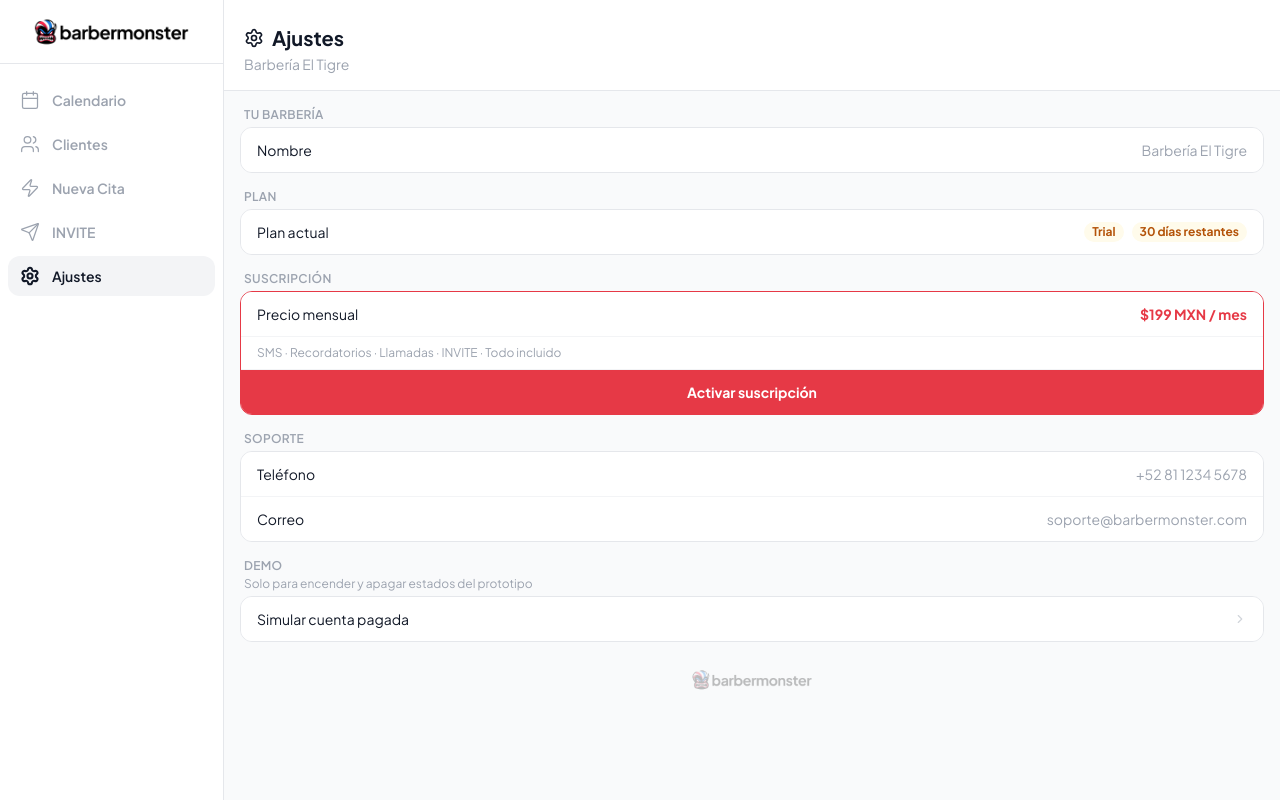
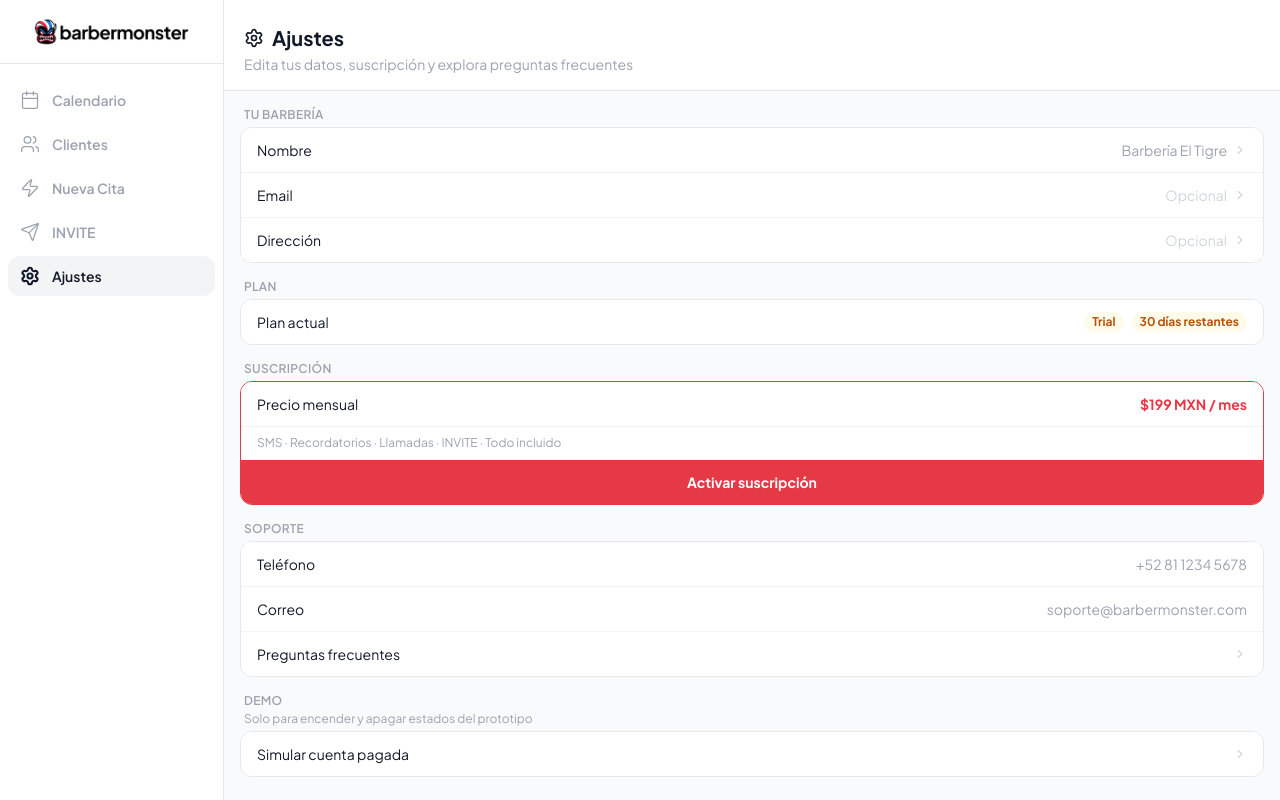
Before and after one commit to eugeniocez/bm-lite-prototype, a React (Vite) app: page /settings in a window 1280 px wide. Built offline with nearby package versions, Linux system fonts and the light colour scheme.

Commit message:
feat: Settings — nombre editable, email y dirección, próxima renovación, cancelar suscripción con confirmación, FAQ con 5 preguntas

```diff
--- a/src/App.jsx
+++ b/src/App.jsx
@@ -12,6 +12,7 @@ import TrialExpirando from './pages/TrialExpirando'
 import TrialDemo from './pages/TrialDemo'
 import QuickConfirm from './pages/QuickConfirm'
 import SettingsPage from './pages/Settings'
+import FAQPage from './pages/FAQ'
 
 function AppContent() {
   const location = useLocation()
@@ -63,6 +64,7 @@ function AppContent() {
               <Route path="/clientes" element={<Clientes />} />
               <Route path="/invite" element={<Invite />} />
               <Route path="/settings" element={<SettingsPage />} />
+              <Route path="/faq" element={<FAQPage />} />
             </Routes>
           </main>
 
--- /dev/null
+++ b/src/pages/FAQ.jsx
@@ -0,0 +1,52 @@
+import { ArrowLeft } from 'lucide-react'
+import { useNavigate } from 'react-router-dom'
+
+const FAQS = [
+  {
+    q: '¿Cómo funciona el recordatorio automático?',
+    a: 'El sistema envía un SMS 24 horas antes de la cita con una liga para que el cliente confirme, reagende o cancele. Si no hay respuesta, se hace una llamada automática 2 horas antes.'
+  },
+  {
+    q: '¿Qué pasa si mi cliente no confirma la cita?',
+    a: 'La cita pasa a estado "Sin confirmar" (amarillo en tu calendario). Tú decides si conservarla, liberarla o contactar al cliente directamente.'
+  },
+  {
+    q: '¿Puedo cancelar mi suscripción en cualquier momento?',
+    a: 'Sí, sin penalizaciones ni contratos. Al cancelar tu cuenta queda activa hasta el final del periodo pagado.'
+  },
+  {
+    q: '¿Se guardan mis clientes y citas si cancelo?',
+    a: 'Tus datos se conservan por 30 días después de cancelar. Si reactivas tu cuenta en ese período los recuperas completos.'
+  },
+  {
+    q: '¿Cuántos SMS incluye el plan?',
+    a: 'El plan incluye SMS ilimitados para confirmaciones, recordatorios, cancelaciones y campañas INVITE. Sin costo adicional por volumen.'
+  },
+]
+
+export default function FAQPage() {
+  const navigate = useNavigate()
+
+  return (
+    <div className="flex flex-col flex-1 bg-gray-50 dark:bg-gray-950 overflow-hidden">
+      <div className="px-5 pt-6 pb-4 border-b border-gray-200 dark:border-gray-800 bg-white dark:bg-gray-900 shrink-0">
+        <div className="flex items-center gap-3">
+          <button onClick={() => navigate(-1)} className="p-1 -ml-1 text-gray-400 hover:text-gray-900 dark:hover:text-white transition-colors">
+            <ArrowLeft size={20} />
+          </button>
+          <h1 className="text-xl font-bold text-gray-900 dark:text-white">Preguntas frecuentes</h1>
+        </div>
+        <p className="text-gray-400 dark:text-gray-500 text-sm mt-0.5 invisible">placeholder</p>
+      </div>
+
+      <div className="flex-1 overflow-y-auto px-4 py-4 pb-24 space-y-3">
+        {FAQS.map((faq, i) => (
+          <div key={i} className="bg-white dark:bg-gray-900 rounded-xl border border-gray-200 dark:border-gray-800 px-4 py-4">
+            <p className="text-sm font-semibold text-gray-900 dark:text-white mb-2">{faq.q}</p>
+            <p className="text-sm text-gray-500 dark:text-gray-400 leading-relaxed">{faq.a}</p>
+          </div>
+        ))}
+      </div>
+    </div>
+  )
+}
--- a/src/pages/Settings.jsx
+++ b/src/pages/Settings.jsx
@@ -1,6 +1,9 @@
-import { Settings, Shield, ChevronRight } from 'lucide-react'
+import { useState } from 'react'
+import { Settings, Shield, ChevronRight, Check } from 'lucide-react'
+import { useNavigate } from 'react-router-dom'
 import { useNegocioStore } from '../store/negocio'
 import PageHeader from '../components/shared/PageHeader'
+import { addDays, formatDate } from '../utils/helpers'
 
 const ACCENT = '#E63946'
 
@@ -38,6 +41,51 @@ function Row({ label, value, chevron, onPress, danger }) {
   )
 }
 
+function EditableRow({ label, value, placeholder, onSave }) {
+  const [editing, setEditing] = useState(false)
+  const [draft, setDraft] = useState(value)
+
+  const handleSave = () => {
+    onSave(draft)
+    setEditing(false)
+  }
+
+  if (editing) {
+    return (
+      <div className="flex items-center justify-between px-4 py-2.5 bg-white dark:bg-gray-900 gap-3">
+        <span className="text-sm text-gray-900 dark:text-white shrink-0">{label}</span>
+        <div className="flex items-center gap-2 flex-1 justify-end">
+          <input
+            autoFocus
+            value={draft}
+            onChange={e => setDraft(e.target.value)}
+            placeholder={placeholder}
+            className="text-sm text-right bg-transparent text-gray-900 dark:text-white placeholder-gray-300 focus:outline-none flex-1 min-w-0"
+          />
+          <button onClick={handleSave} className="w-6 h-6 bg-gray-900 dark:bg-white rounded-full flex items-center justify-center shrink-0">
+            <Check size={12} className="text-white dark:text-gray-900" strokeWidth={3} />
+          </button>
+        </div>
+      </div>
+    )
+  }
+
+  return (
+    <button
+      onClick={() => { setDraft(value); setEditing(true) }}
+      className="flex items-center justify-between px-4 py-3 bg-white dark:bg-gray-900 w-full text-left active:bg-gray-100 dark:active:bg-gray-800 transition-colors"
+    >
+      <span className="text-sm text-gray-900 dark:text-white">{label}</span>
+      <span className="flex items-center gap-1.5">
+        <span className="text-sm text-gray-400 dark:text-gray-500">
+          {value || <span className="text-gray-300 dark:text-gray-600">{placeholder}</span>}
+        </span>
+        <ChevronRight size={14} className="text-gray-300 dark:text-gray-600" />
+      </span>
+    </button>
+  )
+}
+
 function Group({ children }) {
   return (
     <div className="rounded-xl overflow-hidden border border-gray-200 dark:border-gray-800 divide-y divide-gray-100 dark:divide-gray-800">
@@ -47,21 +95,38 @@ function Group({ children }) {
 }
 
 export default function SettingsPage() {
-  const { nombreBarberia, plan, fechaRegistro, activarSuscripcion } = useNegocioStore()
+  const navigate = useNavigate()
+  const {
+    nombreBarberia, email, direccion,
+    plan, fechaRegistro,
+    setNombreBarberia, setEmail, setDireccion,
+    activarSuscripcion, cancelarSuscripcion
+  } = useNegocioStore()
+
   const esTrial = plan === 'trial'
   const dias = diasRestantes(fechaRegistro)
   const urgente = dias <= 5
+  const proximaRenovacion = formatDate(addDays(fechaRegistro, 30))
+  const [confirmandoCancelar, setConfirmandoCancelar] = useState(false)
 
   return (
     <div className="flex flex-col flex-1 bg-gray-50 dark:bg-gray-950 overflow-hidden">
-      <PageHeader title="Ajustes" icon={Settings} subtitle="Barbería El Tigre" />
+      <div className="px-5 pt-6 pb-4 border-b border-gray-200 dark:border-gray-800 bg-white dark:bg-gray-900 shrink-0">
+        <div className="flex items-center gap-2">
+          <Settings size={20} className="text-gray-900 dark:text-white" />
+          <h1 className="text-xl font-bold text-gray-900 dark:text-white">Ajustes</h1>
+        </div>
+        <p className="text-gray-400 dark:text-gray-500 text-sm mt-0.5">Edita tus datos, suscripción y explora preguntas frecuentes</p>
+      </div>
 
       <div className="flex-1 overflow-y-auto px-4 pb-24">
 
         {/* Barbería */}
         <SectionLabel label="Tu barbería" />
         <Group>
-          <Row label="Nombre" value={nombreBarberia} />
+          <EditableRow label="Nombre" value={nombreBarberia} placeholder="Nombre de tu barbería" onSave={setNombreBarberia} />
+          <EditableRow label="Email" value={email} placeholder="Opcional" onSave={setEmail} />
+          <EditableRow label="Dirección" value={direccion} placeholder="Opcional" onSave={setDireccion} />
         </Group>
 
         {/* Plan */}
@@ -80,10 +145,7 @@ export default function SettingsPage() {
                 {esTrial && (
                   <span
                     className="text-xs font-bold px-2 py-0.5 rounded-full"
-                    style={urgente
-                      ? { background: '#FEF2F2', color: '#E63946' }
-                      : { background: '#FFFBEB', color: '#B45309' }
-                    }
+                    style={urgente ? { background: '#FEF2F2', color: '#E63946' } : { background: '#FFFBEB', color: '#B45309' }}
                   >
                     {dias === 0 ? 'Expirado' : dias === 1 ? '1 día restante' : `${dias} días restantes`}
                   </span>
@@ -91,16 +153,14 @@ export default function SettingsPage() {
               </div>
             }
           />
+          {!esTrial && <Row label="Próxima renovación" value={proximaRenovacion} />}
         </Group>
 
         {/* CTA — solo trial */}
         {esTrial && (
           <>
             <SectionLabel label="Suscripción" />
-            <div
-              className="rounded-xl overflow-hidden"
-              style={{ border: `1.5px solid ${ACCENT}` }}
-            >
+            <div className="rounded-xl overflow-hidden" style={{ border: `1.5px solid ${ACCENT}` }}>
               <div className="px-4 py-3 bg-white dark:bg-gray-900 flex items-center justify-between border-b border-gray-100 dark:border-gray-800">
                 <span className="text-sm text-gray-900 dark:text-white">Precio mensual</span>
                 <span className="text-sm font-bold" style={{ color: ACCENT }}>$199 MXN / mes</span>
@@ -119,7 +179,7 @@ export default function SettingsPage() {
           </>
         )}
 
-        {/* Activo */}
+        {/* Activo — cancelar */}
         {!esTrial && (
           <>
             <SectionLabel label="Suscripción" />
@@ -129,6 +189,27 @@ export default function SettingsPage() {
                 <span className="text-sm text-gray-900 dark:text-white">Suscripción activa</span>
                 <span className="text-sm text-gray-400 ml-auto">$199 MXN / mes</span>
               </div>
+              {!confirmandoCancelar ? (
+                <Row label="Cancelar suscripción" danger onPress={() => setConfirmandoCancelar(true)} chevron />
+              ) : (
+                <div className="px-4 py-3 bg-white dark:bg-gray-900 space-y-2">
+                  <p className="text-xs text-gray-500 dark:text-gray-400">¿Seguro que quieres cancelar? Tu cuenta seguirá activa hasta el {proximaRenovacion}.</p>
+                  <div className="flex gap-2">
+                    <button
+                      onClick={() => setConfirmandoCancelar(false)}
+                      className="flex-1 py-2 text-xs font-bold rounded-lg bg-gray-100 dark:bg-gray-800 text-gray-700 dark:text-gray-300"
+                    >
+                      No, conservar
+                    </button>
+                    <button
+                      onClick={() => { cancelarSuscripcion(); setConfirmandoCancelar(false) }}
+                      className="flex-1 py-2 text-xs font-bold rounded-lg bg-red-50 dark:bg-red-900/20 text-red-600"
+                    >
+                      Sí, cancelar
+                    </button>
+                  </div>
+                </div>
+              )}
             </Group>
           </>
         )}
@@ -138,6 +219,7 @@ export default function SettingsPage() {
         <Group>
           <Row label="Teléfono" value="+52 81 1234 5678" />
           <Row label="Correo" value="soporte@barbermonster.com" />
+          <Row label="Preguntas frecuentes" chevron onPress={() => navigate('/faq')} />
         </Group>
 
         {/* Demo */}
--- a/src/store/negocio.js
+++ b/src/store/negocio.js
@@ -3,10 +3,15 @@ import { todayStr } from '../utils/helpers'
 
 export const useNegocioStore = create((set) => ({
   nombreBarberia: 'Barbería El Tigre',
-  plan: 'trial',           // 'trial' | 'activo'
-  fechaRegistro: todayStr(), // simula registro hoy por default
+  email: '',
+  direccion: '',
+  plan: 'trial',
+  fechaRegistro: todayStr(),
 
   setNombreBarberia: (nombre) => set({ nombreBarberia: nombre }),
+  setEmail: (email) => set({ email }),
+  setDireccion: (direccion) => set({ direccion }),
   setFechaRegistro: (fecha) => set({ fechaRegistro: fecha }),
   activarSuscripcion: () => set({ plan: 'activo' }),
+  cancelarSuscripcion: () => set({ plan: 'trial' }),
 }))
```
